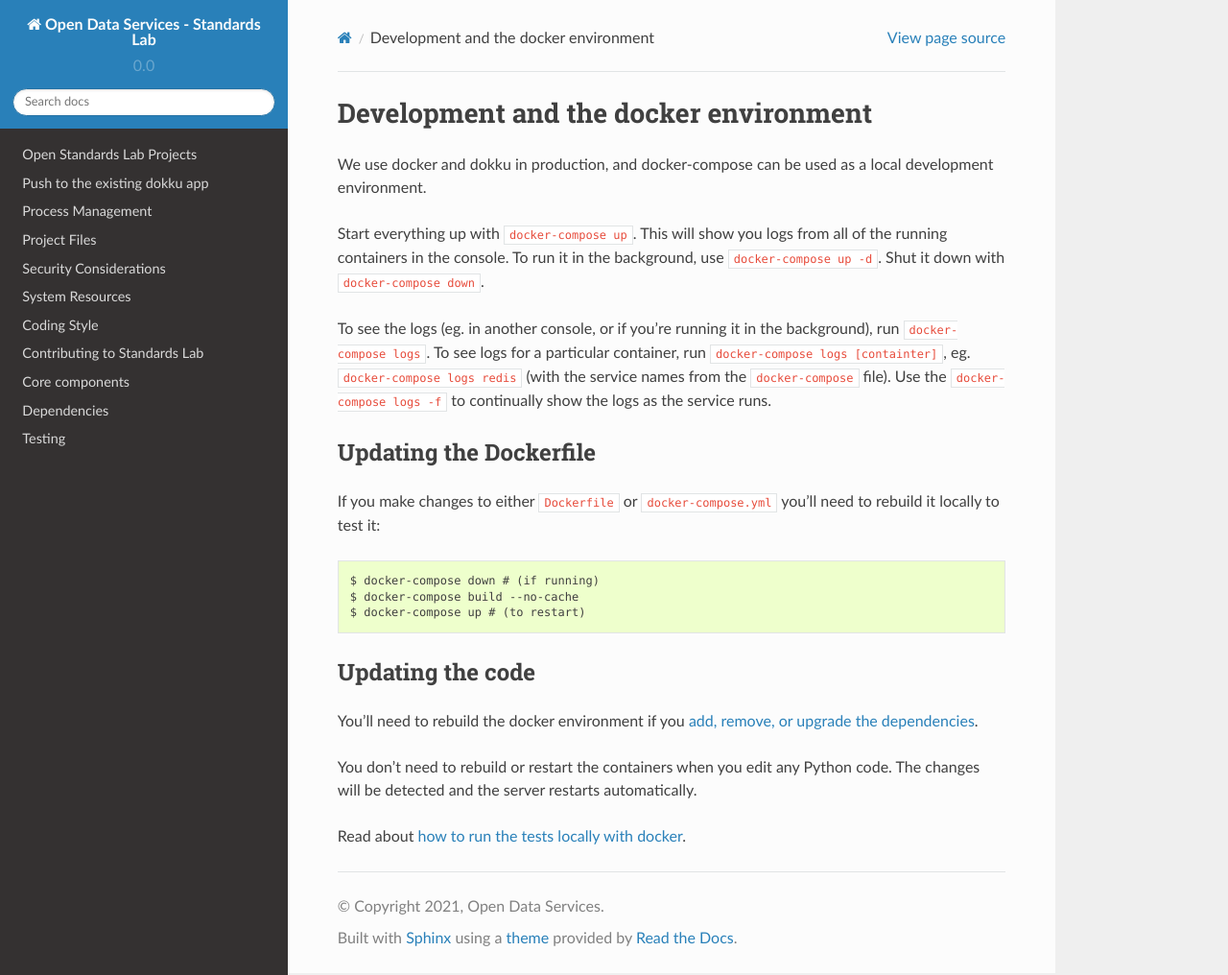
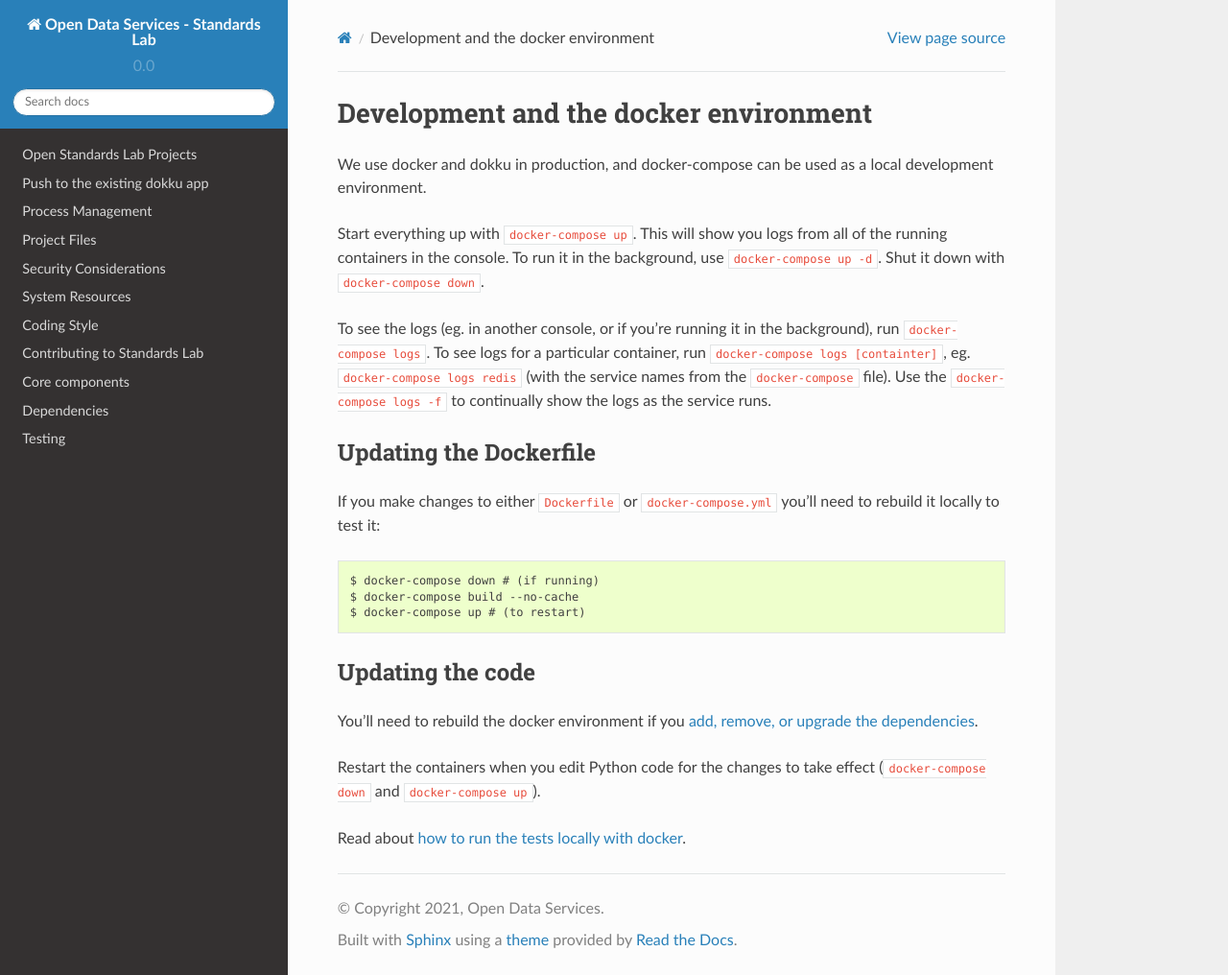
Before and after one commit to OpenDataServices/standards-lab, a Sphinx documentation site: the page built from docs/developer/docker.md, in a window 1280 px wide and 1016 px high. Shown: the whole window at 96% size. Built offline with Sphinx 7.4.7 and the Read the Docs theme 2.0.0, drawn with Linux system fonts in a browser that asks for light colours; pages that are not in the unit, such as notebooks, are missing from menus.

Commit message:
docs: Containers don't restart automatically on changes (yet)

```diff
--- a/docs/developer/docker.md
+++ b/docs/developer/docker.md
@@ -20,6 +20,6 @@ $ docker-compose up # (to restart)
 
 You'll need to rebuild the docker environment if you [add, remove, or upgrade the dependencies](dependencies.md).
 
-You don't need to rebuild or restart the containers when you edit any Python code. The changes will be detected and the server restarts automatically.
+Restart the containers when you edit Python code for the changes to take effect (`docker-compose down` and `docker-compose up`).
 
 Read about [how to run the tests locally with docker](tests.md).
```
